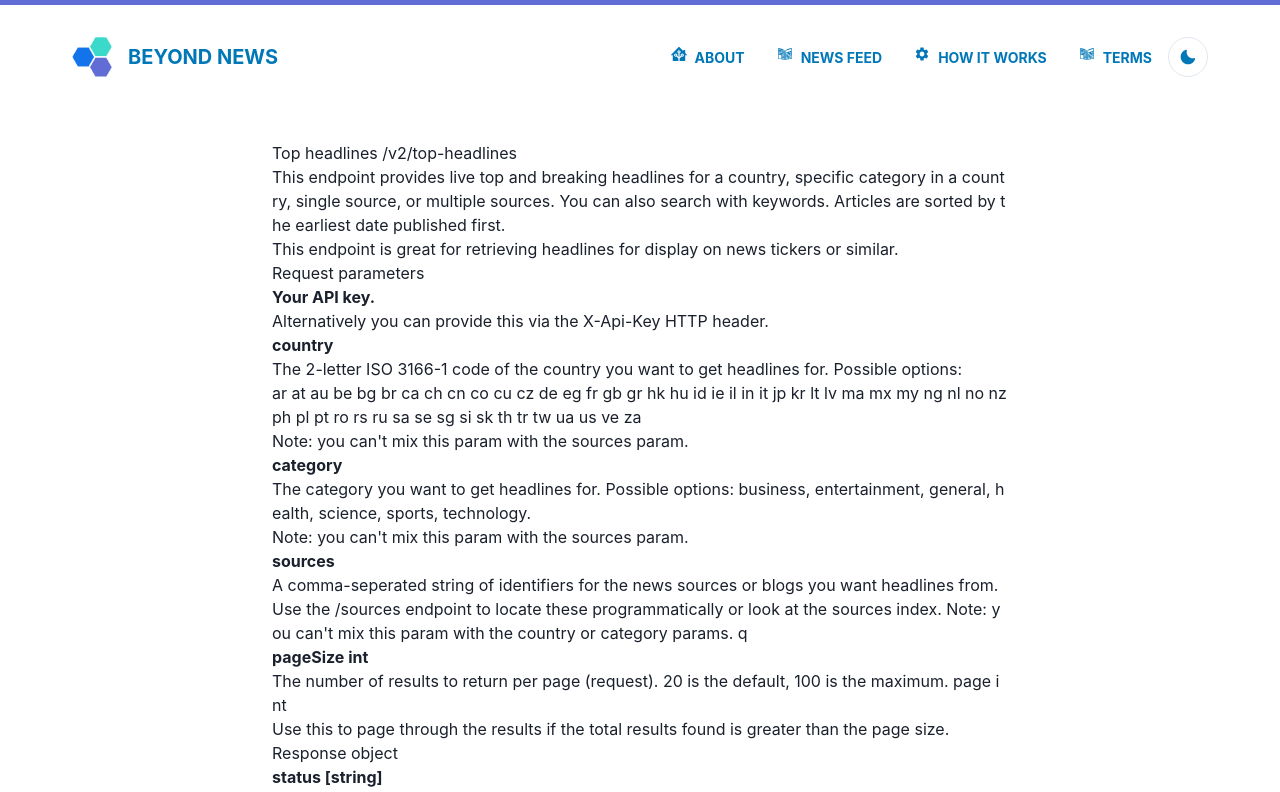
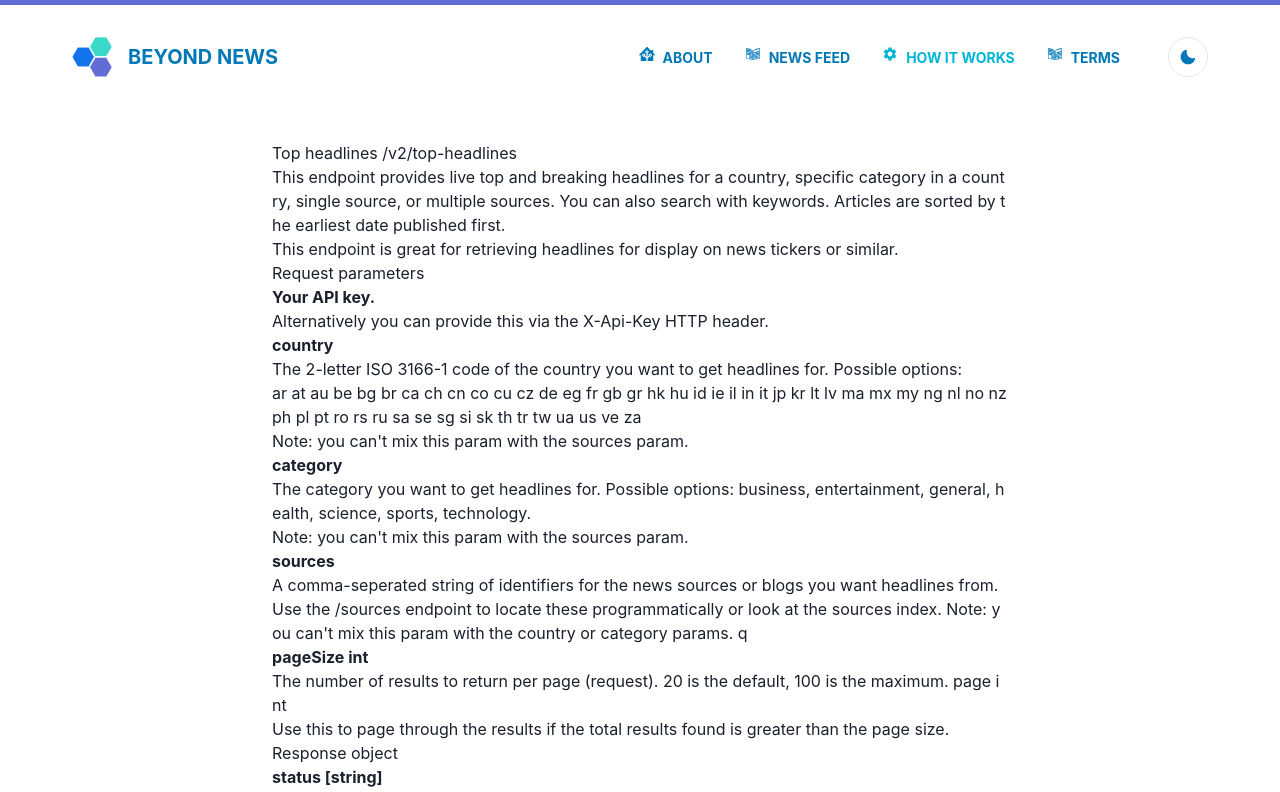
Before and after one commit to manitu85/beyond-news, a Next.js app: page /how in a window 1280 px wide. Shown: the top 792 px of the page. Built offline with nearby package versions, Linux system fonts and the light colour scheme.

Commit message:
add active links from route pathname

```diff
--- a/components/DocsLayout.js
+++ b/components/DocsLayout.js
@@ -1,8 +1,10 @@
 import React from 'react';
+import { NextSeo } from 'next-seo';
 import { Box } from '@chakra-ui/react';
 
-const DocsLayout = ({ children }) => (
+const DocsLayout = ({ children, title }) => (
   <>
+    <NextSeo title={title} />
     <Box as="main" maxW="800px" mx="auto" px={8} w="100%" wordBreak="break-all">
       {children}
     </Box>
--- a/components/Footer.js
+++ b/components/Footer.js
@@ -1,8 +1,10 @@
-import React from 'react';
+import React, { useEffect } from 'react';
 import NextLink from 'next/link';
+import { useRouter } from 'next/router';
+import routeToTop from 'utils/routeToTop';
 import { Link, Flex } from '@chakra-ui/react';
 
-const Footer = () => {
+const Footer = props => {
   return (
     <Flex mb={8} mt={8} justify="center">
       <NextLink href="/" passHref>
--- a/components/Header.js
+++ b/components/Header.js
@@ -1,5 +1,6 @@
+import React, { useState } from 'react';
+import { useRouter } from 'next/router';
 import NextLink from 'next/link';
-import React, { useState } from 'react';
 
 import Logo from './Logo';
 import { MoonIcon, SunIcon } from '@chakra-ui/icons';
@@ -7,6 +8,7 @@ import { MdSettings } from 'react-icons/md';
 import { SiHomeassistant } from 'react-icons/si';
 import { GiNewspaper } from 'react-icons/gi';
 import { CloseIcon, MenuIcon } from './Icons';
+import styles from '@/styles/navigation.module.css';
 
 import {
   Box,
@@ -22,6 +24,7 @@ import {
 const Header = props => {
   const [isOpen, setIsOpen] = useState(false);
   const { colorMode, toggleColorMode } = useColorMode();
+  const router = useRouter();
 
   // First way to use color mode
   const bgColor = useColorModeValue('gray.300', 'gray.600');
@@ -68,10 +71,30 @@ const Header = props => {
           direction={['column', 'row', 'row', 'row']}
           pt={[4, 4, 0, 0]}
         >
-          <NavLink href="/" name="About" icon={SiHomeassistant} />
-          <NavLink href="/news/1" name="News Feed" icon={GiNewspaper} />
-          <NavLink href="/how" name="How It works" icon={MdSettings} />
-          <NavLink href="/terms" name="Terms" icon={GiNewspaper} isLast />
+          <NavLink
+            href="/"
+            name="About"
+            icon={SiHomeassistant}
+            className={router.pathname === '/' ? styles.selected : ''}
+          />
+          <NavLink
+            href="/news/1"
+            name="News Feed"
+            icon={GiNewspaper}
+            className={router.pathname === '/news/1' ? styles.selected : ''}
+          />
+          <NavLink
+            href="/how"
+            name="How It works"
+            icon={MdSettings}
+            className={router.pathname === '/how' ? styles.selected : ''}
+          />
+          <NavLink
+            href="/terms"
+            name="Terms"
+            icon={GiNewspaper}
+            className={router.pathname === '/terms' ? styles.selected : ''}
+          />
           <IconButton
             onClick={toggleColorMode}
             icon={colorMode === 'light' ? <MoonIcon /> : <SunIcon />}
@@ -81,6 +104,7 @@ const Header = props => {
             aria-label="theme-button"
             ml={4}
             _hover={{ background: 'none' }}
+            isLast
           >
             Change Color Mode
           </IconButton>
@@ -90,9 +114,8 @@ const Header = props => {
   );
 };
 
-function NavLink({ href = '/', name, isLast, icon, ...rest }) {
+function NavLink({ href = '/', name, icon, isLast, ...rest }) {
   const { colorMode } = useColorMode();
-
   // Second way to use color mode
   const textColor = { light: 'primary.700', dark: 'primary.100' };
 
--- a/pages/_app.js
+++ b/pages/_app.js
@@ -10,7 +10,7 @@ import customTheme from '@/styles/theme';
 
 import SEO from '../next-seo.config';
 
-function MyApp({ Component, pageProps }) {
+function App({ Component, pageProps }) {
   return (
     <ChakraProvider theme={customTheme}>
       <MDXProvider components={MDXComponents}>
@@ -24,4 +24,4 @@ function MyApp({ Component, pageProps }) {
   );
 }
 
-export default MyApp;
+export default App;
--- a/pages/how.mdx
+++ b/pages/how.mdx
@@ -1,6 +1,6 @@
 import DocsLayout from '@/components/DocsLayout';
 
-export default props => <DocsLayout {...props} />;
+export default props => <DocsLayout {...props} title="How it Works" />;
 
 # Top headlines /v2/top-headlines
 
--- a/pages/terms.mdx
+++ b/pages/terms.mdx
@@ -1,6 +1,6 @@
 import DocsLayout from '@/components/DocsLayout';
 
-export default props => <DocsLayout {...props} />;
+export default props => <DocsLayout {...props} title="Terms" />;
 
 # Terms of Use
 
--- /dev/null
+++ b/styles/navigation.module.css
@@ -0,0 +1,3 @@
+.selected {
+  color: #00b4d8ff !important;
+}
--- a/utils/fetcher.js
+++ b/utils/fetcher.js
@@ -1,5 +1,3 @@
-import { resolveHref } from 'next/dist/next-server/lib/router/router';
-
 export const fetcher = async url => {
   const res = await fetch(url, {
     method: 'GET',
```
Also changed, not shown: .prettierrc.js.
